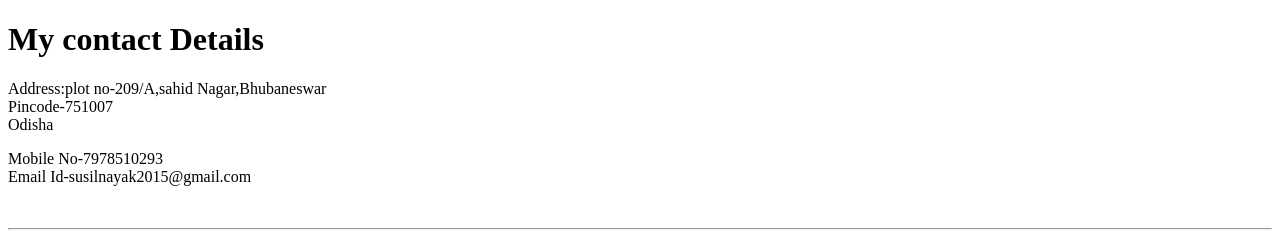
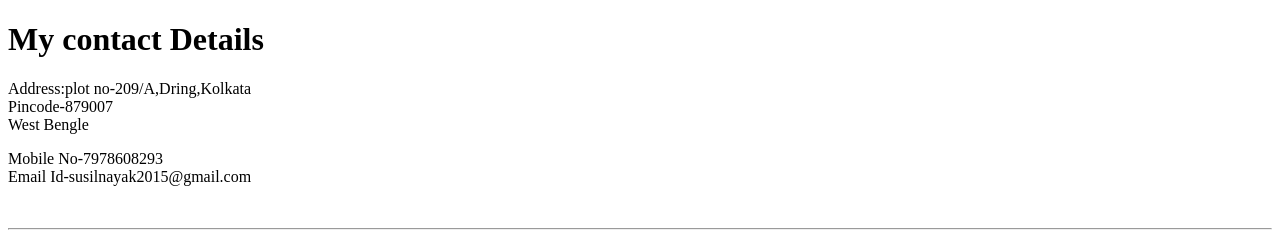
Before and after one commit to Susil209/cv, a plain HTML site: page Contact me.html in a window 1280 px wide. Shown: the top 236 px of the page. Drawn offline with Linux system fonts and the light colour scheme.

Commit message:
Update Contact me.html

```diff
--- a/Contact me.html
+++ b/Contact me.html
@@ -8,8 +8,8 @@
 </head>
 <body>
   <h1>My contact Details</h1>
-  <p>Address:plot no-209/A,sahid Nagar,Bhubaneswar <br>Pincode-751007 <br>Odisha</p>
-  <p>Mobile No-7978510293 <br>Email Id-susilnayak2015@gmail.com</p>
+  <p>Address:plot no-209/A,Dring,Kolkata <br>Pincode-879007 <br>West Bengle</p>
+  <p>Mobile No-7978608293 <br>Email Id-susilnayak2015@gmail.com</p>
   <br>
   <hr>
   <h1>Ask me your queries</h1>
```
